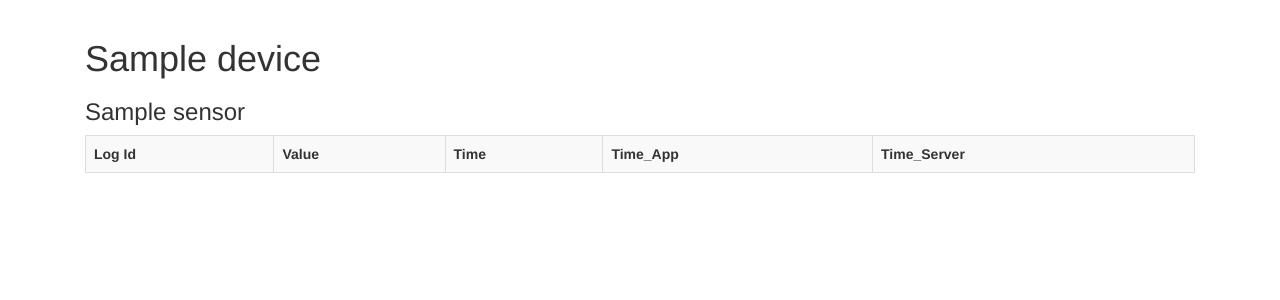
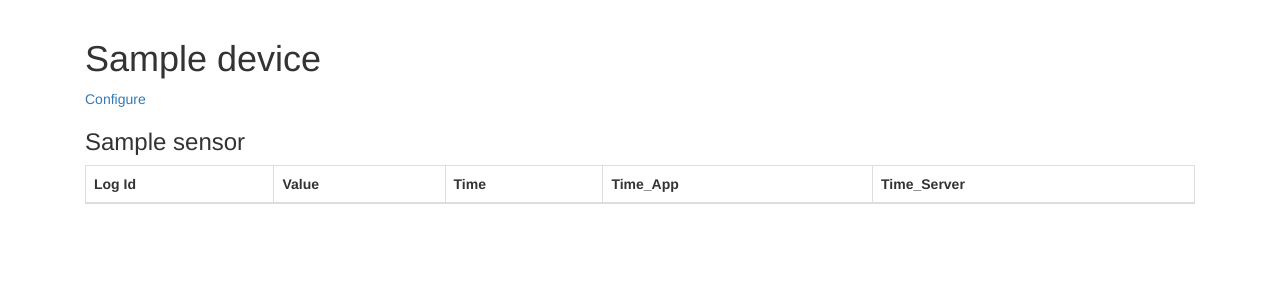
Before and after one commit to GeneralMayo/LittleBrother, a Django app: page /little_brother/device_data/1 in a window 1280 px wide. Shown: the part 51-351 px from the top of the page. Run offline with Django 3.2, Linux system fonts and the light colour scheme; tables that the repository leaves empty hold one stand-in row (values such as "Sample post"); data that the repository does not hold is empty; some libraries are stand-ins or nearby versions.

Commit message:
Ec2 commits

```diff
--- a/webapp/main_site/templates/device_data.html
+++ b/webapp/main_site/templates/device_data.html
@@ -2,12 +2,12 @@
 
 {% block content %}
 <h1>{{device.name}}</h1>
-
+<p> <a href="{% url 'configure' %}">Configure</a></p>
 {% for sensor in sensors %}
 <h3>{{sensor.name}}</h3>
 
 <table class="table table-bordered table-striped">
-  <head>
+  <thead>
     <th>Log Id</th>
     <th>Value</th>
     <th>Time</th>
--- a/webapp/main_site/urls.py
+++ b/webapp/main_site/urls.py
@@ -14,4 +14,6 @@ urlpatterns = [
     url(r'^login$',auth_views.login, {'template_name':'login.html'}, name='login'),
     url(r'^logout$',auth_views.logout_then_login, name='logout'),
     url(r'^register$',views.register, name='register'),
+    url(r'configure$',views.configure,name='configure'),
+    url(r'download_config/(?P<device_id>\d+)',views.download_config,name='download_config'),
 ]
--- a/webapp/main_site/views.py
+++ b/webapp/main_site/views.py
@@ -180,3 +180,33 @@ def register(request):
     myuser.save()
     new_user.save()
     return redirect(reverse('home'))
+
+@transaction.atomic
+def configure(request):
+    context = {}
+
+    if request.method == 'GET':
+        context['form'] = ConfigurationForm()
+        return render(request, 'configure.html', context)
+
+    form = ConfigurationForm(request.POST)
+    context['form'] = form
+
+    if not form.is_valid():
+        return render(request, 'configure.html', context)
+
+    config = Configuration(username=form.cleaned_data['username'],
+                                        password=form.cleaned_data['password1'],
+                                        email=form.cleaned_data['email']
+                                        )
+    config.save()
+    context['success'] = "Configuration completed successfully"
+    return render(request,'configure.html',context)
+
+def download_config(request,device_id):
+    context = {}
+
+    if not Device.objects.filter(id=device_id).exists():
+        return JsonResponse({'error': "Device does not exist"})
+
+    config = Device.objects.get(id=device_id)
```
